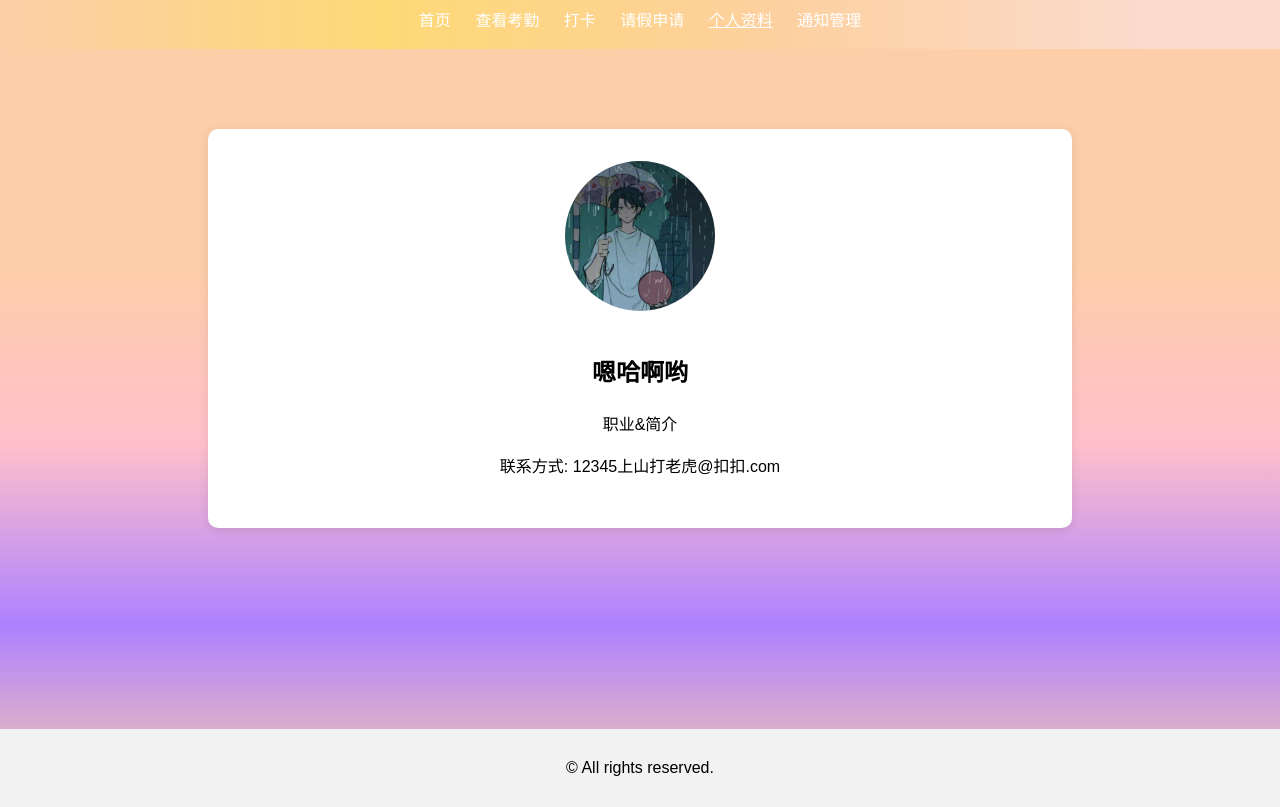
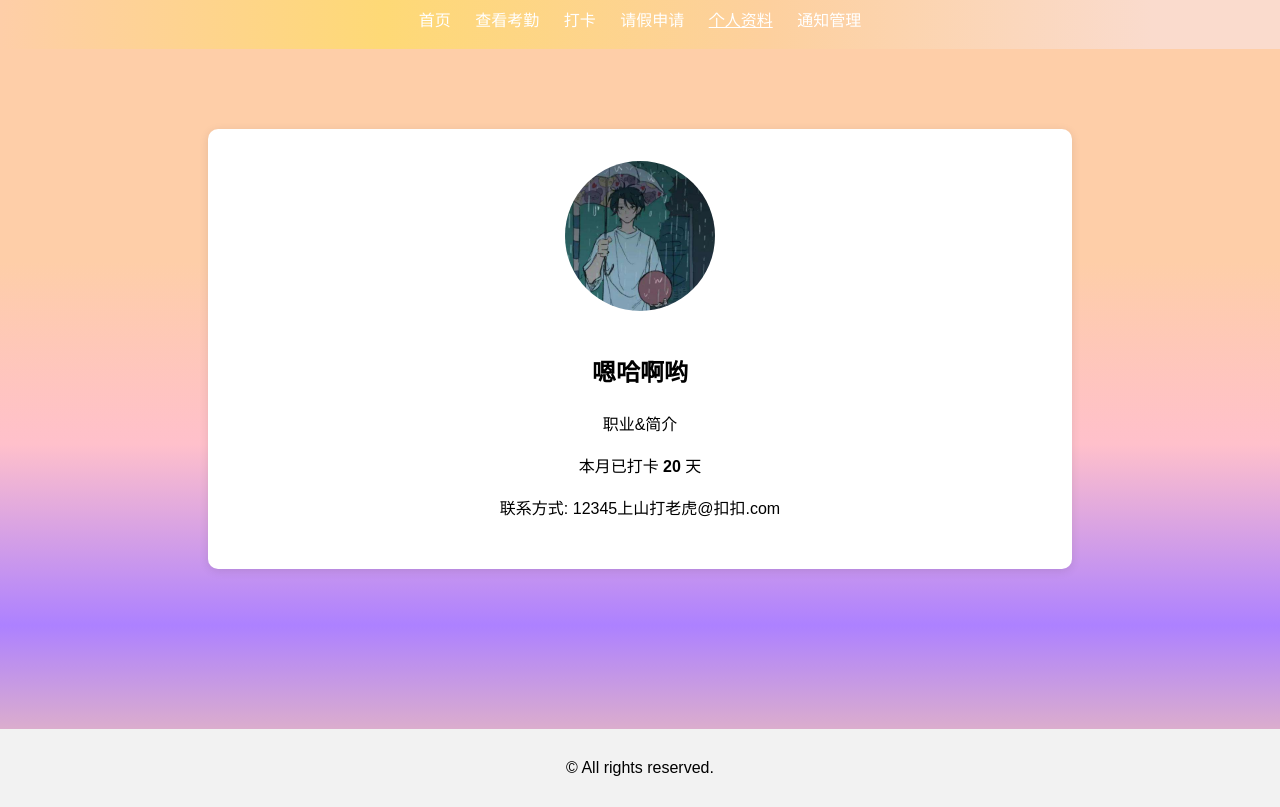
Before and after one commit to TONYtang001/webShow, a plain HTML site: page html/profile.html in a window 1280 px wide. Shown: the part 101-908 px from the top of the page. Drawn offline with Linux system fonts and the light colour scheme.

Commit message:
一点点

```diff
--- a/html/profile.html
+++ b/html/profile.html
@@ -26,6 +26,7 @@
                 <img src="../img/person.jpeg" alt="用户头像" class="profile-pic">
                 <h2>嗯哈啊哟</h2>
                 <p>职业&简介</p>
+                <p>本月已打卡 <strong>20</strong> 天</p>
                 <p>联系方式: 12345上山打老虎@扣扣.com</p>
             </div>
         </main>
```
